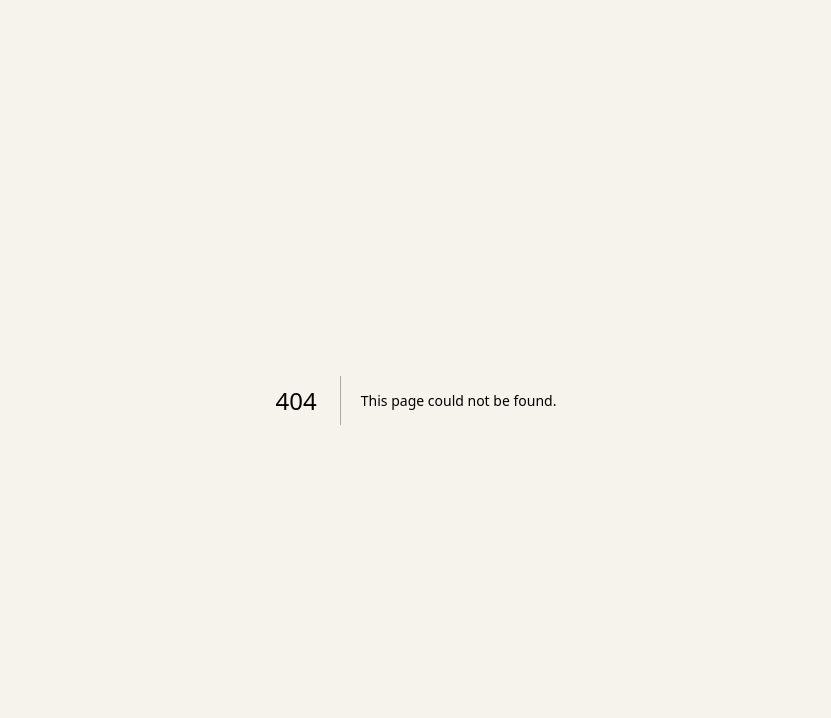
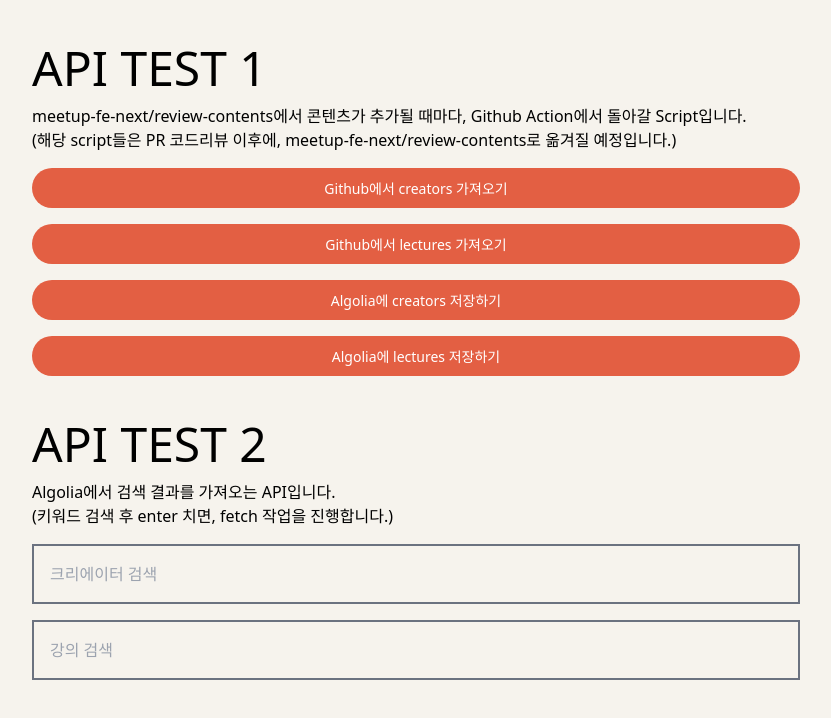
Before and after one commit to meetup-fe-next/daview-ui, a Next.js app: page /test in a window 1280 px wide. Before the commit this address had no page. Shown: the top 718 px of the page, without its empty margins (224-1055 px from the left). Built offline with nearby package versions, Linux system fonts and the light colour scheme.

Commit message:
feat: API 예시 페이지 추가

```diff
--- a/app/lectures/page.tsx
+++ b/app/lectures/page.tsx
@@ -1,41 +1,16 @@
-import Link from 'next/link';
-
 import PageLayout from '@/components/PageLayout';
 import Header from '@/components/Header';
 import Input from '@/components/Input';
 
-import { getLectures } from '@/server/controllers/lectures';
-
-export default async function Page({ searchParams }: { searchParams: { [key: string]: string | undefined } }) {
-  const { search } = searchParams;
-  const { items, total } = await getLectures({ search });
-
+export default function Page() {
   return (
     <>
       <PageLayout.TopFixed>
         <Header />
-        <Input readOnly defaultValue={search} />
+        <Input />
       </PageLayout.TopFixed>
       <PageLayout.Contents>
-        <h1 className="text-3xl">Lectures Page</h1>
-
-        <ul>
-          <h3 className="text-xl">검색 결과에 따른 강의 목록</h3>
-
-          {items.map(({ uuid, lecture, creator, category, platforms, hashtags, languages, summary, link }) => (
-            <li key={uuid} className="border-2 border-solid border-blue-500">
-              <Link href={link} target="_blank">
-                <p>카테고리: {category}</p>
-                <p>강의 제목: {lecture}</p>
-                <p>크리에이터: {creator}</p>
-                <p>플랫폼: {platforms.join(', ')}</p>
-                <p>해시태그: {hashtags.join(', ')}</p>
-                <p>언어: {languages.join(', ')}</p>
-                <p>한줄 설명: {summary}</p>
-              </Link>
-            </li>
-          ))}
-        </ul>
+        <h1>Lectures Page</h1>
       </PageLayout.Contents>
     </>
   );
--- a/app/page.tsx
+++ b/app/page.tsx
@@ -1,6 +1,7 @@
 import PageLayout from '@/components/PageLayout';
 import Header from '@/components/Header';
 import Input from '@/components/Input';
+import Test from '@/ui/Test';
 
 export default async function Page() {
   return (
@@ -11,7 +12,7 @@
       <PageLayout.Contents className="flex flex-col">
         <h1 className="my-4 text-3xl">Main Page</h1>
 
-        <div className="flex flex-1 items-center">
+        <div className="flex flex-1 flex-col items-center">
           <Input readOnly />
         </div>
       </PageLayout.Contents>
--- a/app/search/page.tsx
+++ b/app/search/page.tsx
@@ -1,5 +1,17 @@
-import SearchContainer from '@/ui/searchPage/SearchContainer';
+import PageLayout from '@/components/PageLayout';
+import Header from '@/components/Header';
+import Input from '@/components/Input';
 
 export default function Page() {
-  return <SearchContainer />;
+  return (
+    <>
+      <PageLayout.TopFixed>
+        <Header />
+        <Input />
+      </PageLayout.TopFixed>
+      <PageLayout.Contents>
+        <h1>Search Page</h1>
+      </PageLayout.Contents>
+    </>
+  );
 }
--- /dev/null
+++ b/app/test/page.tsx
@@ -0,0 +1,9 @@
+/**
+ * Test Page for API
+ */
+
+import Test from '@/ui/Test';
+
+export default function Page() {
+  return <Test />;
+}
--- a/components/Input.tsx
+++ b/components/Input.tsx
@@ -1,17 +1,12 @@
 'use client';
-
-import { useRouter } from 'next/navigation';
 
 // TODO: 지수님이 만들어주신 Input 작업 머지되면 갈아끼기
 
-function Input({ readOnly, onClick, ...props }: any) {
-  const router = useRouter();
-
+function Input({ ...props }: any) {
   return (
     <input
       className="h-[60px] w-full border-2 border-solid border-gray-500 bg-transparent p-4"
       placeholder="placeholder (Design System Input으로 교체될 예정...)"
-      onClick={readOnly ? () => router.push('/search') : onClick}
       {...props}
     />
   );
--- a/tailwind.config.js
+++ b/tailwind.config.js
@@ -8,6 +8,7 @@
     './ui/**/*.{js,ts,jsx,tsx,mdx}',
     './app/**/*.{js,ts,jsx,tsx,mdx}',
     './stories/**/*.{js,ts,jsx,tsx,mdx}',
+    './ui/**/*.{js,ts,jsx,tsx,mdx}',
   ],
   theme: {
     extend: {
--- /dev/null
+++ b/ui/Test.tsx
@@ -0,0 +1,127 @@
+'use client';
+
+import { useState } from 'react';
+
+import Button from '@/components/Button';
+import { getCreatorsFromGithub, saveCreatorsToAlgolia, searchCreatorsFromAlgolia } from '@/server/controllers/creators';
+import { getLecturesFromGithub, saveLecturesToAlgolia, searchLecturesFromAlgolia } from '@/server/controllers/lectures';
+import Input from '@/components/Input';
+
+function Test() {
+  const [inputs, setInputs] = useState({
+    creators: '',
+    lectures: '',
+  });
+  const [buttons, setButtons] = useState({
+    button1: false,
+    button2: false,
+    button3: false,
+    button4: false,
+  });
+
+  const handleChange = (e: React.ChangeEvent<HTMLInputElement>) => {
+    setInputs({
+      ...inputs,
+      [e.target.id]: e.target.value,
+    });
+  };
+
+  /**
+   * API TEST 1 함수
+   */
+  const getCreators = async () => {
+    setButtons({ ...buttons, button1: true });
+    const res = await getCreatorsFromGithub();
+    setButtons({ ...buttons, button1: false });
+    console.log(res);
+  };
+
+  const getLectures = async () => {
+    setButtons({ ...buttons, button2: true });
+    const res = await getLecturesFromGithub();
+    setButtons({ ...buttons, button2: false });
+    console.log(res);
+  };
+
+  const saveCreators = async () => {
+    setButtons({ ...buttons, button3: true });
+    const res = await saveCreatorsToAlgolia();
+    setButtons({ ...buttons, button3: false });
+    console.log(res);
+  };
+
+  const saveLectures = async () => {
+    setButtons({ ...buttons, button4: true });
+    const res = await saveLecturesToAlgolia();
+    setButtons({ ...buttons, button4: false });
+    console.log(res);
+  };
+
+  /**
+   * API TEST 2 함수
+   */
+  const searchCreators = async (e: React.KeyboardEvent<HTMLInputElement>) => {
+    if (e.key !== 'Enter') return;
+
+    const search = inputs.creators;
+    const res = await searchCreatorsFromAlgolia(search);
+
+    console.log(res);
+  };
+  const searchLectures = async (e: React.KeyboardEvent<HTMLInputElement>) => {
+    if (e.key !== 'Enter') return;
+
+    const search = inputs.lectures;
+    const res = await searchLecturesFromAlgolia(search);
+
+    console.log(res);
+  };
+
+  return (
+    <div className="mt-8">
+      <h3 className="text-3xl">API TEST 1 </h3>
+      <p className="text-base">
+        meetup-fe-next/review-contents에서 콘텐츠가 추가될 때마다, Github Action에서 돌아갈 Script입니다.
+        <br />
+        (해당 script들은 PR 코드리뷰 이후에, meetup-fe-next/review-contents로 옮겨질 예정입니다.)
+      </p>
+      <div className="mt-4 flex flex-col gap-4">
+        <Button color="primary" disabled={buttons.button1} onClick={getCreators}>
+          {buttons.button1 ? 'loading...' : 'Github에서 creators 가져오기'}
+        </Button>
+        <Button color="primary" disabled={buttons.button2} onClick={getLectures}>
+          {buttons.button2 ? 'loading...' : 'Github에서 lectures 가져오기'}
+        </Button>
+        <Button color="primary" disabled={buttons.button3} onClick={saveCreators}>
+          {buttons.button3 ? 'loading...' : 'Algolia에 creators 저장하기'}
+        </Button>
+        <Button color="primary" disabled={buttons.button4} onClick={saveLectures}>
+          {buttons.button4 ? 'loading...' : 'Algolia에 lectures 저장하기'}
+        </Button>
+      </div>
+
+      <h3 className="mt-8 text-3xl">API TEST 2 </h3>
+      <p className="text-base">
+        Algolia에서 검색 결과를 가져오는 API입니다. <br /> (키워드 검색 후 enter 치면, fetch 작업을 진행합니다.)
+      </p>
+      <div className="mt-4 flex flex-col gap-4">
+        <Input
+          id="creators"
+          value={inputs.creators}
+          onChange={handleChange}
+          onKeyDown={searchCreators}
+          placeholder="크리에이터 검색"
+        />
+        <Input
+          id="lectures"
+          value={inputs.lectures}
+          onChange={handleChange}
+          onKeyDown={searchLectures}
+          placeholder="강의 검색"
+        />
+      </div>
+    </div>
+  );
+}
+
+export default Test;
--- a/ui/mainPage/SearchContainer.tsx
+++ /dev/null
@@ -1,19 +0,0 @@
-'use client';
-
-import algoliasearch from 'algoliasearch/lite';
-import { InstantSearch, SearchBox, Hits } from 'react-instantsearch-hooks-web';
-
-import { ALGOLIA_APP_ID, ALGOLIA_API_KEY } from '@/constants';
-
-const searchClient = algoliasearch(ALGOLIA_APP_ID, ALGOLIA_API_KEY);
-
-function SearchContainer() {
-  return (
-    <InstantSearch searchClient={searchClient} indexName="lectures">
-      <SearchBox className="border-solid border-2 border-sky-500" />
-      <Hits className="border-solid border-2 border-sky-500" />
-    </InstantSearch>
-  );
-}
-
-export default SearchContainer;
--- a/ui/searchPage/SearchContainer.tsx
+++ /dev/null
@@ -1,36 +0,0 @@
-'use client';
-
-import { useState } from 'react';
-import { useRouter } from 'next/navigation';
-
-import PageLayout from '@/components/PageLayout';
-import Header from '@/components/Header';
-import Input from '@/components/Input';
-
-function SearchContainer() {
-  const [value, setValue] = useState<string>('');
-  const router = useRouter();
-
-  const handleChange = (e: React.ChangeEvent<HTMLInputElement>) => {
-    setValue(e.target.value);
-  };
-  const handleKeyDown = (e: React.KeyboardEvent<HTMLInputElement>) => {
-    if (e.key === 'Enter') {
-      router.push(`/lectures?search=${value}`);
-    }
-  };
-
-  return (
-    <>
-      <PageLayout.TopFixed>
-        <Header />
-        <Input value={value} onChange={handleChange} onKeyDown={handleKeyDown} />
-      </PageLayout.TopFixed>
-      <PageLayout.Contents>
-        <h1>Search Page</h1>
-      </PageLayout.Contents>
-    </>
-  );
-}
-
-export default SearchContainer;
```
